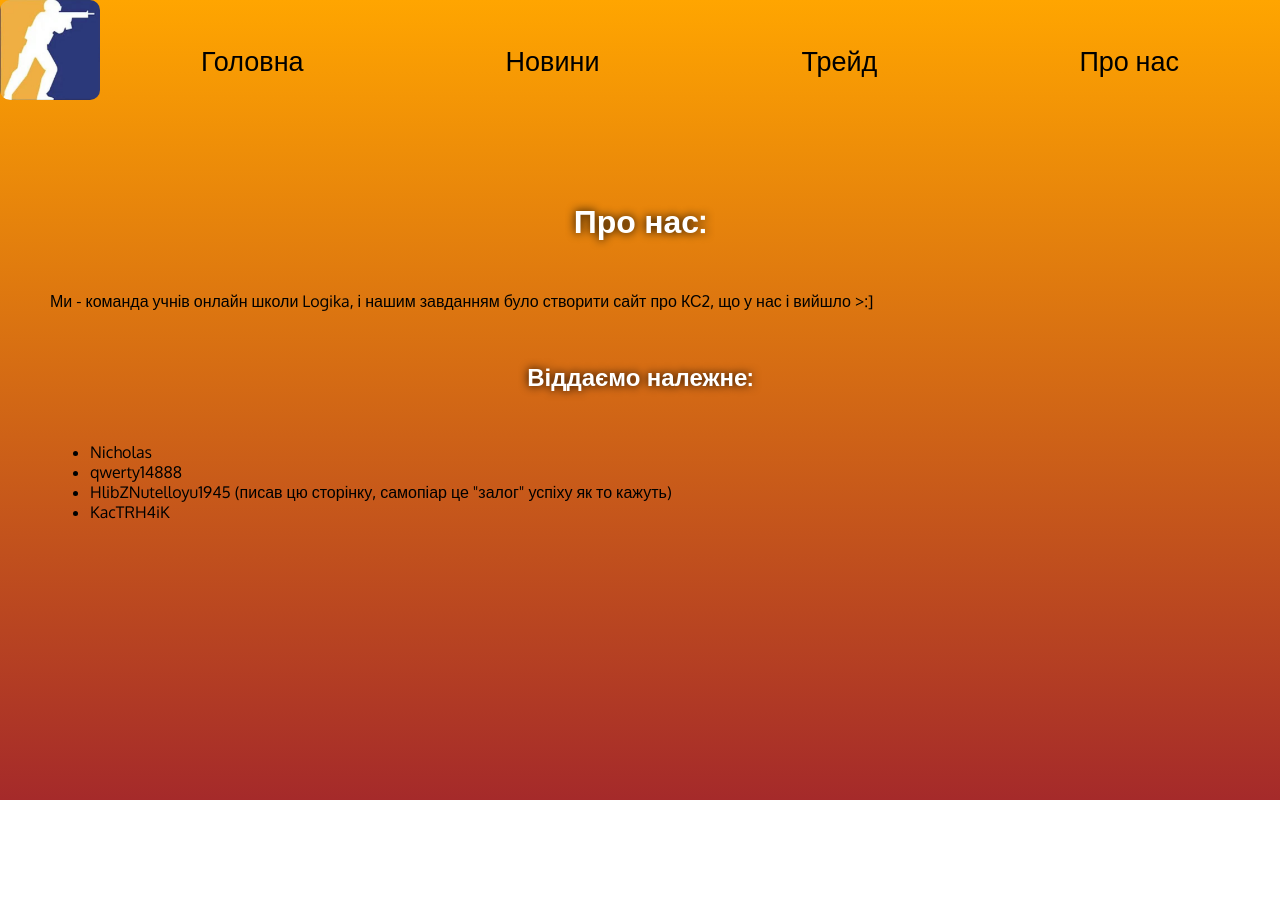
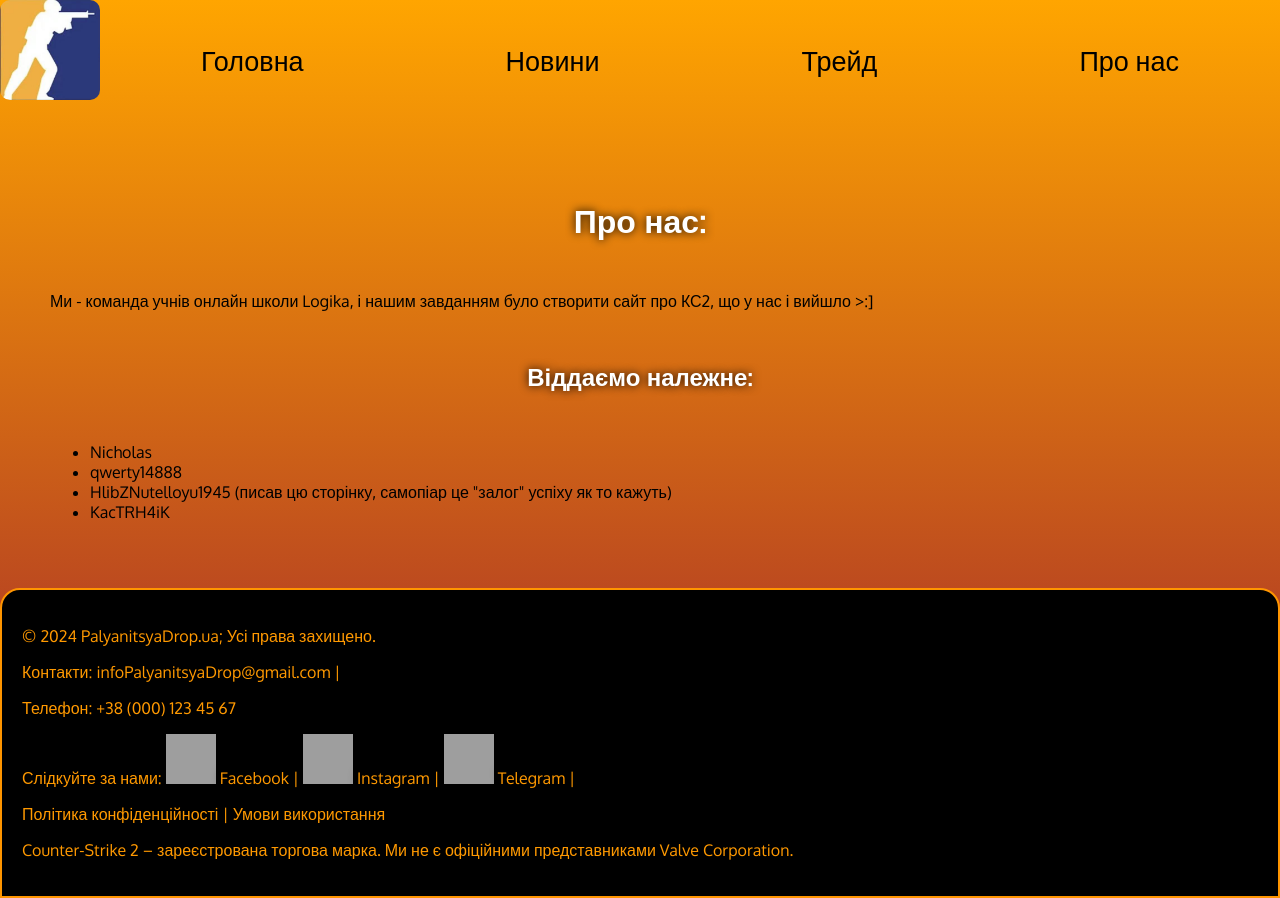
Before and after one commit to HlibZNutelloyu1945/CS2, a plain HTML site: page aboutus.html in a window 1280 px wide. Before the commit the page ends 800 px from the top, so only its background shows below. Drawn offline with Linux system fonts and the light colour scheme; grey boxes are pictures that could not be loaded.

Commit message:
updated footer is now on all pages

```diff
--- a/aboutus.css
+++ b/aboutus.css
@@ -68,3 +68,12 @@ main {
 span{
   color: white;
 }
+
+footer{
+  border: 2px solid rgb(255, 149, 0);
+  border-radius: 20px 20px 0px 0px;
+  padding: 20px;
+  color: rgb(255, 153, 0);
+  text-shadow: 0px 0px 10px black;
+  background-image: linear-gradient(-90deg, rgb(0, 0, 0), rgb(0, 0, 0));
+}
--- a/aboutus.html
+++ b/aboutus.html
@@ -37,4 +37,41 @@
       </ul>
     </main>
   </body>
+  <footer>
+    <p>© 2024 PalyanitsyaDrop.ua; Усі права захищено.</p>
+    <p>Контакти: infoPalyanitsyaDrop@gmail.com |</p>
+    <p>Телефон: +38 (000) 123 45 67</p>
+    <p class="links_footer">
+      Слідкуйте за нами:
+      <a href=""
+        ><img
+          src="https://upload.wikimedia.org/wikipedia/commons/thumb/6/6c/Facebook_Logo_2023.png/480px-Facebook_Logo_2023.png"
+          alt=""
+          width="50px"
+          height="50px"
+      /></a>
+      Facebook |
+      <a href=""
+        ><img
+          src="https://upload.wikimedia.org/wikipedia/commons/9/95/Instagram_logo_2022.svg"
+          alt=""
+          width="50px"
+          height="50px"
+      /></a>
+      Instagram |
+      <a href=""
+        ><img
+          src="https://upload.wikimedia.org/wikipedia/commons/thumb/8/82/Telegram_logo.svg/2048px-Telegram_logo.svg.png"
+          alt=""
+          width="50px"
+          height="50px"
+      /></a>
+      Telegram |
+    </p>
+    <p>Політика конфіденційності | Умови використання</p>
+    <p>
+      Counter-Strike 2 – зареєстрована торгова марка. Ми не є
+      офіційними представниками Valve Corporation.
+    </p>
+  </footer>
 </html>
--- a/news.css
+++ b/news.css
@@ -60,13 +60,13 @@ main {
   border-radius: 10px;
 }
 
-footer {
-  border: 2px solid black;
+footer{
+  border: 2px solid rgb(255, 149, 0);
   border-radius: 20px 20px 0px 0px;
   padding: 20px;
-  color: aliceblue;
+  color: rgb(255, 153, 0);
   text-shadow: 0px 0px 10px black;
-  background-image: linear-gradient(-90deg, orange, brown);
+  background-image: linear-gradient(-90deg, rgb(0, 0, 0), rgb(0, 0, 0));
 }
 
 .links_footer {
```
Also changed, not shown: news.html (+2 -2 lines).
